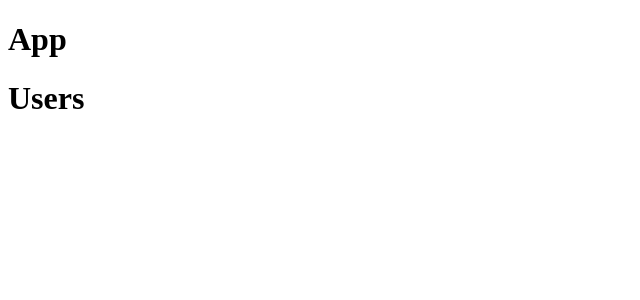
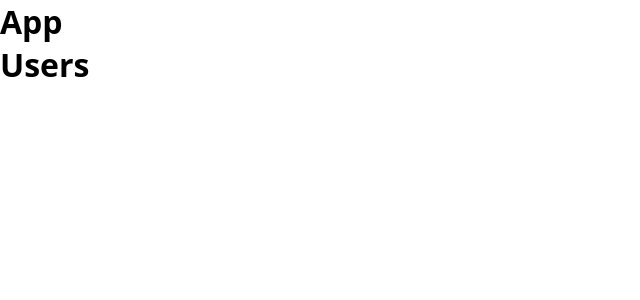
Before and after one commit to cliffpyles/user-search, a React app: page / in a window 1280 px wide. Shown: the top 300 px of the page, without its empty margins (0-640 px from the left). Built offline with nearby package versions, Linux system fonts and the light colour scheme.

Commit message:
Add support for styles in Webpack config

```diff
--- a/package.json
+++ b/package.json
@@ -6,6 +6,7 @@
   "scripts": {
     "build": "webpack",
     "dev": "webpack-dev-server --mode development --hot --history-api-fallback",
+    "start": "npm run dev",
     "test": "jest",
     "test:watch": "jest --watch"
   },
@@ -33,6 +34,7 @@
     "@pollyjs/persister-fs": "^2.1.0",
     "@pollyjs/persister-rest": "^2.1.0",
     "babel-loader": "^8.0.5",
+    "css-loader": "^2.1.1",
     "html-webpack-plugin": "^3.2.0",
     "jest": "^24.7.1",
     "jest-cli": "^24.7.1",
@@ -40,6 +42,7 @@
     "node-fetch": "^2.3.0",
     "setup-polly-jest": "^0.5.2",
     "string.prototype.matchall": "^3.0.1",
+    "style-loader": "^0.23.1",
     "webpack": "^4.30.0",
     "webpack-cli": "^3.3.0",
     "webpack-dev-server": "^3.3.1"
--- /dev/null
+++ b/src/App.css
@@ -0,0 +1,18 @@
+*,
+*:before,
+*:after {
+  box-sizing: border-box;
+  margin: 0;
+  padding: 0;
+}
+
+html {
+  font-size: 16px;
+}
+
+body,
+input {
+  font-family: system-ui, -apple-system, BlinkMacSystemFont, 'Segoe UI',
+    'Roboto', 'Oxygen', 'Ubuntu', 'Cantarell', 'Fira Sans', 'Droid Sans',
+    'Helvetica Neue', sans-serif;
+}
--- a/src/App.js
+++ b/src/App.js
@@ -3,6 +3,7 @@ import { Provider } from 'react-redux'
 import { Router } from '@reach/router'
 import store from './store'
 import UserList from './containers/UserList'
+import './App.css'
 
 const App = ({ store }) => {
   return (
--- a/webpack.config.js
+++ b/webpack.config.js
@@ -19,6 +19,12 @@ module.exports = {
     })
   ],
   module: {
-    rules: [{ test: /\.js$/, exclude: /node_modules/, loader: 'babel-loader' }]
+    rules: [
+      { test: /\.js$/, exclude: /node_modules/, loader: 'babel-loader' },
+      {
+        test: /\.css$/,
+        use: ['style-loader', 'css-loader']
+      }
+    ]
   }
 }
```
Also changed, not shown: 1 other file (tests, documents, lock files or other folders).
